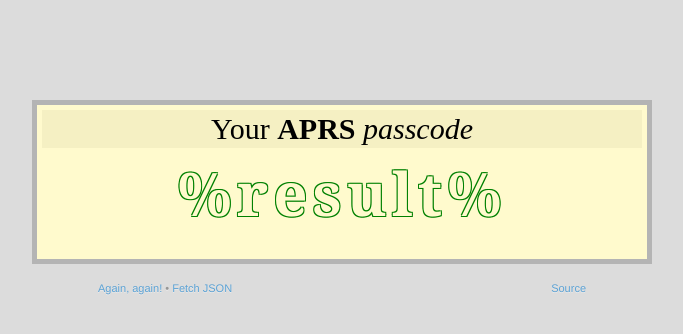
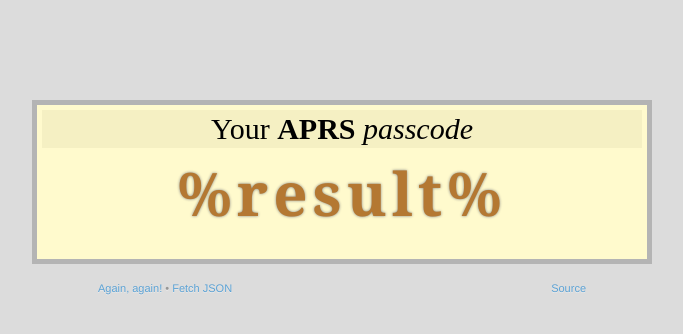
Before and after one commit to flintg/APRS-callpass-tools, a plain HTML site: page code.html in a window 1280 px wide. Shown: the whole page, without its empty margins (298-981 px from the left). Drawn offline with Linux system fonts and the light colour scheme.

Commit message:
Text improvement

```diff
--- a/style.css
+++ b/style.css
@@ -71,8 +71,8 @@ div.info {
 	font-weight: 700;
 	letter-spacing: 5px;
 	padding-bottom: 20px;
-	color: rgb(255,250,205);
-	text-shadow: 1px 1px 0 green, -1px -1px 0 green, -1px 1px 0 green, 1px -1px 0 green;
+	color: rgb(180,120,50);
+	text-shadow: 0 0 3px gray;
 
 }
 
```
